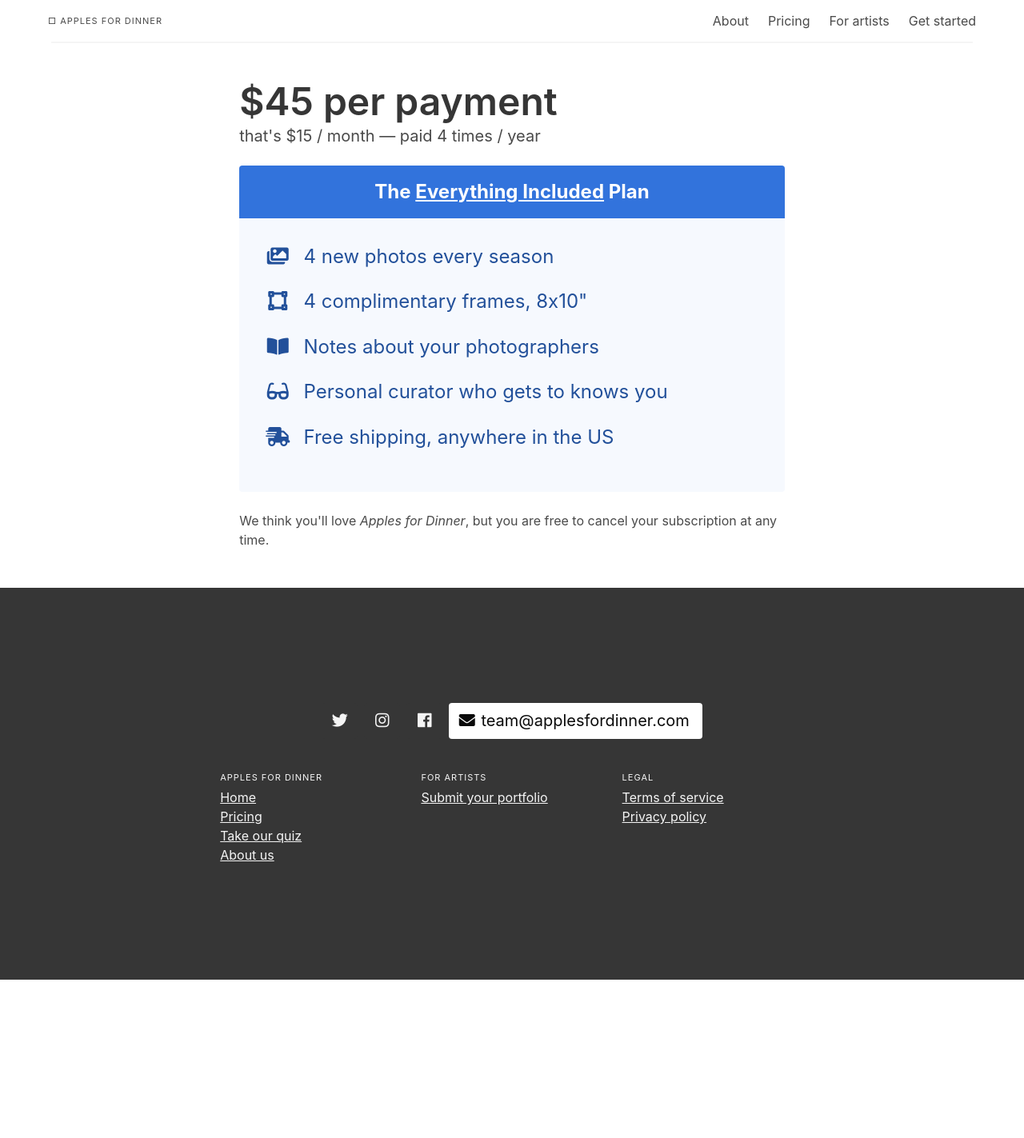
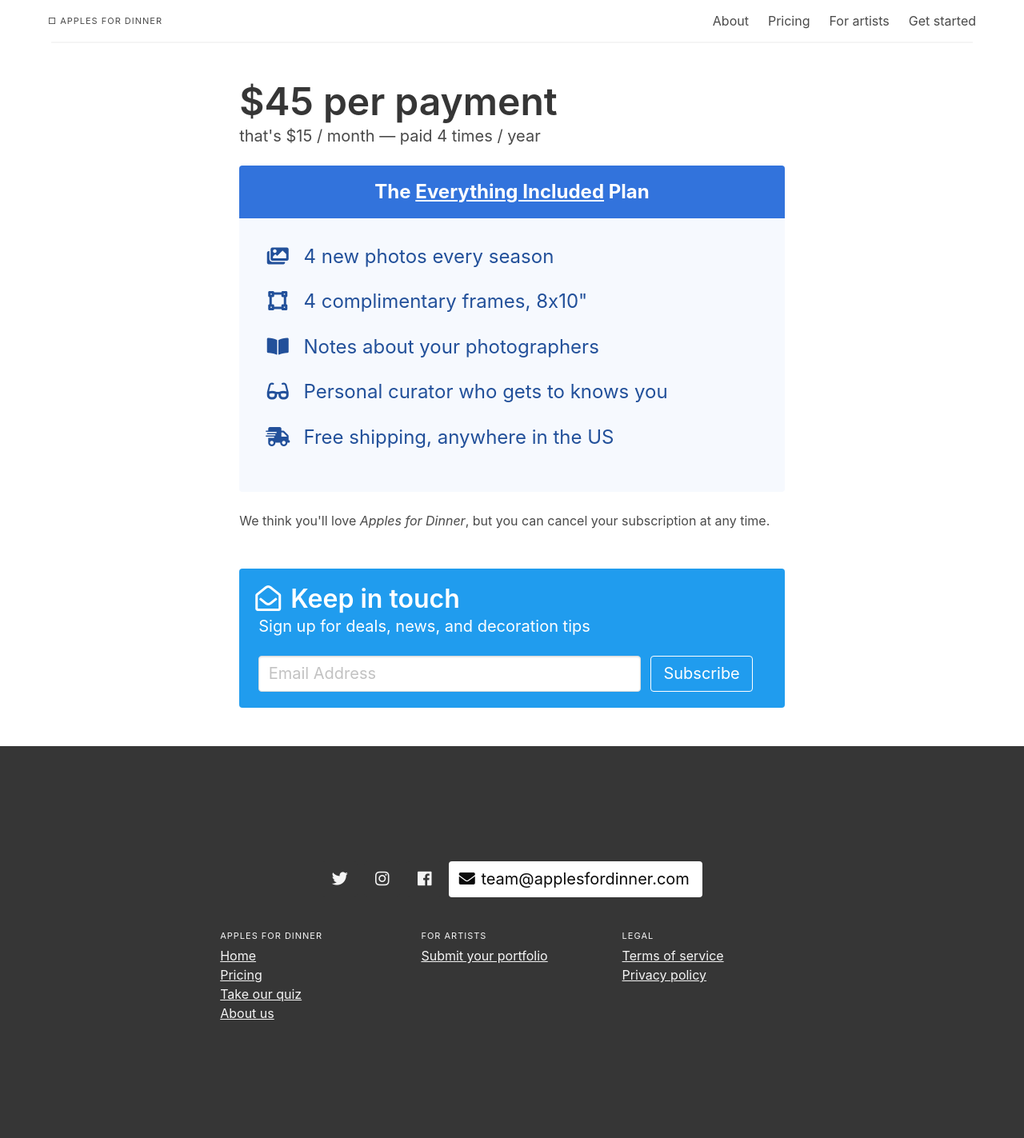
Before and after one commit to kofigumbs/apples-for-dinner, a Jekyll site: the page built from pricing.html, in a window 1280 px wide. Shown: the whole page at 80% size. Built offline with Jekyll 4.4.1, drawn with Linux system fonts in a browser that asks for light colours; comment, search, counter and statistics services are not loaded; before the commit the page ends 1225 px from its top, so only the background shows below that.

Commit message:
Add newsletter signup

```diff
--- /dev/null
+++ b/_includes/newsletter.html
@@ -0,0 +1,39 @@
+<!-- Begin MailChimp Signup Form -->
+<div class="notification is-info" style="margin-top: 3em">
+  <form action="https://applesfordinner.us18.list-manage.com/subscribe/post?u=8fe3bed1e121a07869166872c&amp;id=593737e970" method="post" id="mc-embedded-subscribe-form" name="mc-embedded-subscribe-form" class="validate" target="_blank">
+    <h2 class="title">
+      <span class="icon"><i class="far fa-envelope-open"></i></span>
+      &nbsp;<span>Keep in touch</span>
+    </h2>
+    <p class="subtitle">
+      Sign up for deals, news, and decoration tips
+    </p>
+    <!-- real people should not fill this in and expect good things - do not remove this or risk form bot signups-->
+    <div style="position: absolute; left: -5000px;" aria-hidden="true"><input type="text" name="b_8fe3bed1e121a07869166872c_593737e970" tabindex="-1" value=""></div>
+    <div class="field is-grouped">
+      <div class="control is-expanded">
+        <input required type="email" placeholder="Email Address" name="EMAIL" class="input is-medium" id="mce-EMAIL">
+      </div>
+      <div class="control">
+        <input type="submit" value="Subscribe" name="subscribe" id="mc-embedded-subscribe" class="button is-info is-medium is-outlined is-inverted">
+      </div>
+    </div>
+  </form>
+</div>
+<!--End mc_embed_signup-->
+
+<!--
+<style>
+</style>
+
+<div class="email-signup">
+  <a class="button is-medium is-info" href="/">
+    <span class="icon"><i class="fas fa-home"></i></span>
+    <span>Home</span>
+  </a>
+  <a class="button is-medium is-text" href="/blog">
+    <span class="icon"><i class="fas fa-align-left"></i></span>
+    <span>All posts</span>
+  </a>
+</div>
+-->
--- a/about.html
+++ b/about.html
@@ -69,3 +69,5 @@ layout: narrow
     <a href="/profile">take our quiz to get started</a>!
   </p>
 </section>
+
+{% include newsletter.html %}
--- a/blog/new-site.html
+++ b/blog/new-site.html
@@ -28,3 +28,5 @@ layout: narrow
     Our ears (and inboxes) are open.
   </p>
 </div>
+
+{% include newsletter.html %}
--- a/pricing.html
+++ b/pricing.html
@@ -26,5 +26,7 @@ layout: narrow
 
 <p>
   We think you'll love <em>Apples for Dinner</em>,
-  but you are free to cancel your subscription at any time.
+  but you can cancel your subscription at any time.
 </p>
+
+{% include newsletter.html %}
```
